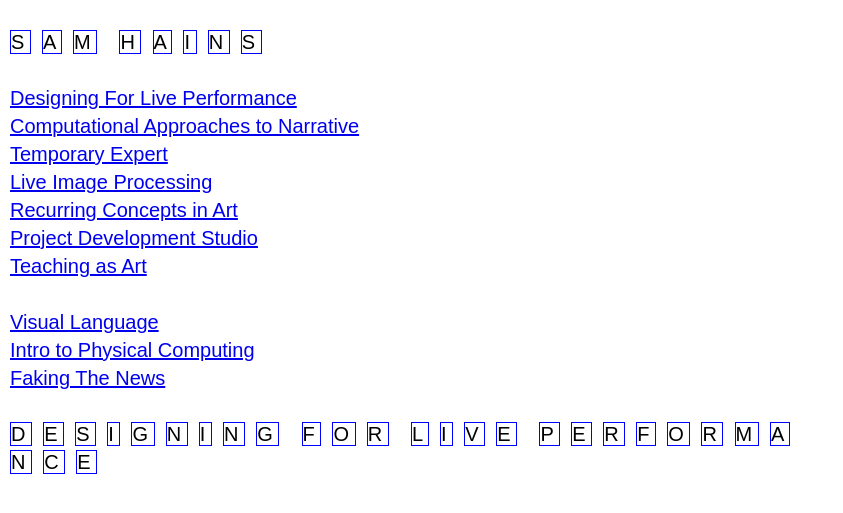
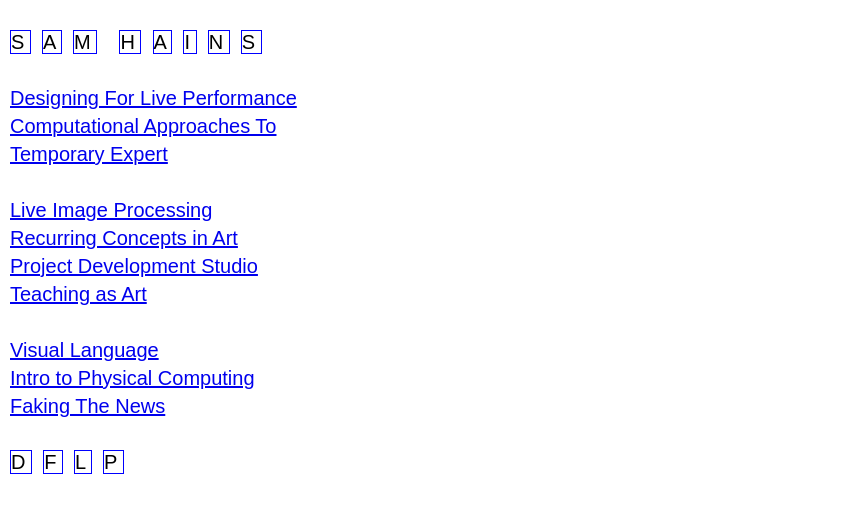
Before and after one commit to samhains/samhains.github.io, a Jekyll site: the page built from blog/dflp.html, in a window 1280 px wide. Shown: the top 513 px of the page, without its empty margins (0-843 px from the left). Built offline with Jekyll 4.4.1, drawn with Linux system fonts in a browser that asks for light colours; nearby versions of some CDN libraries.

Commit message:
blog posts added

```diff
--- a/_layouts/blog.html
+++ b/_layouts/blog.html
@@ -14,7 +14,7 @@ layout: default
 </div>
 <div>
     <a href="{{site.baseurl}}/blog/catn">
-      Computational Approaches to Narrative
+      Computational Approaches To
     </a>
 </div>
 <div>
@@ -22,6 +22,7 @@ layout: default
       Temporary Expert
     </a>
 </div>
+<br>
 <div>
     <a href="{{site.baseurl}}/blog/live-image-processing">
       Live Image Processing
--- a/blog/catn.html
+++ b/blog/catn.html
@@ -3,7 +3,7 @@ layout: blog
 ---
 <br>
 <div>
-  {%include  box_letter_header.html string="Computational approaches to narrative" %}
+  {%include  box_letter_header.html string="Computational Approaches" %}
 <br>
 <div class="home">
 
--- a/blog/dflp.html
+++ b/blog/dflp.html
@@ -3,7 +3,7 @@ layout: blog
 ---
 <br>
 <div>
-  {%include  box_letter_header.html string="Designing for live performance" %}
+  {%include  box_letter_header.html string="DFLP" %}
 <br>
 <div class="home">
 
```
